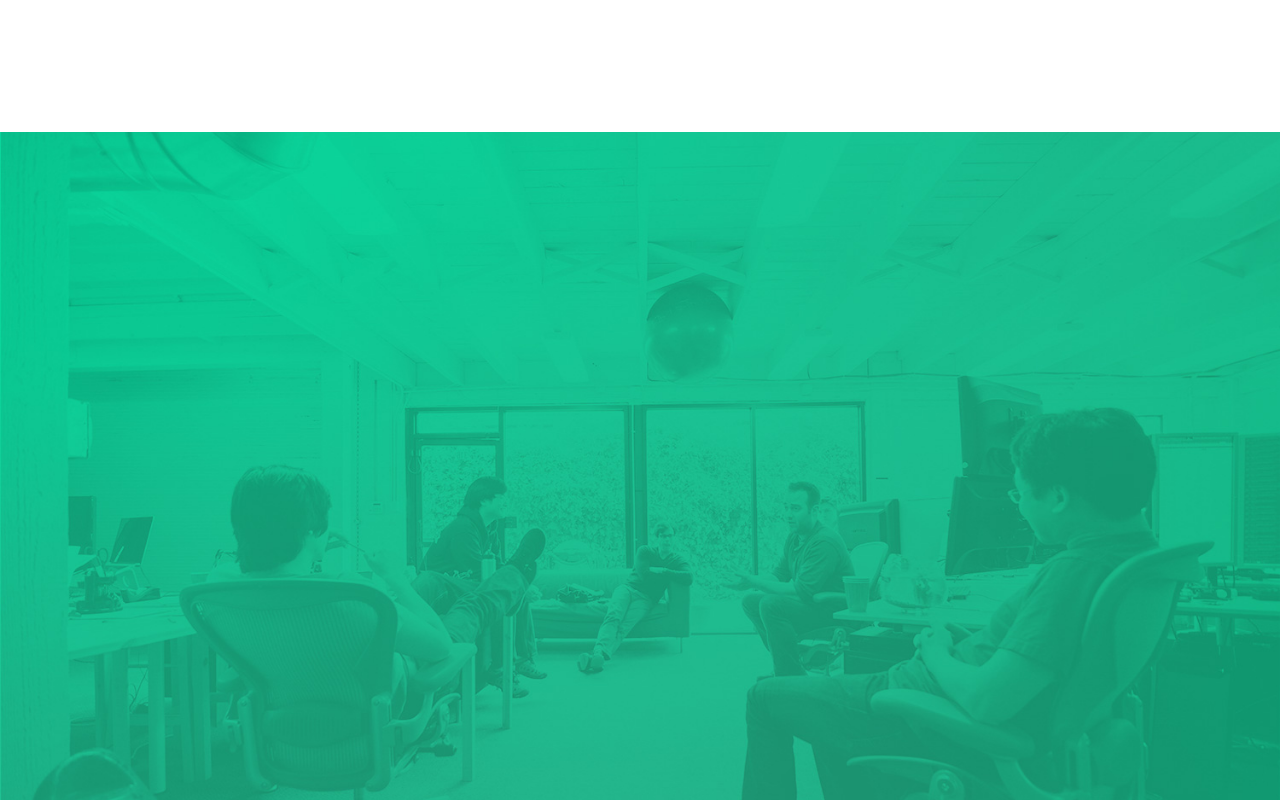
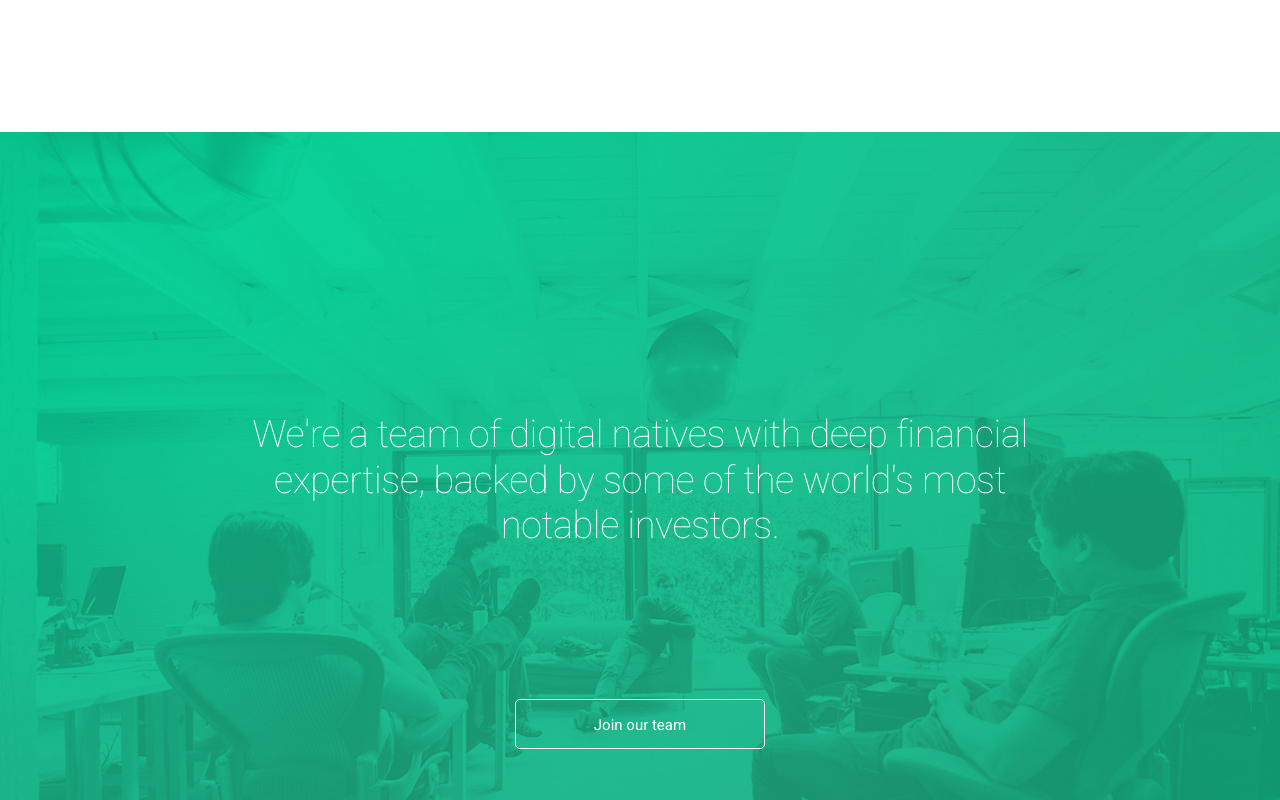
Before and after one commit to ttluan411-zz/MINI-PROJECT-robinhood-clone, a React (Create React App) app: page / in a window 1280 px wide. Shown: the part 4880-5680 px from the top of the page. Built offline with nearby package versions, Linux system fonts and the light colour scheme.

Commit message:
addedbutton

```diff
--- a/src/Components/Team.js
+++ b/src/Components/Team.js
@@ -6,7 +6,12 @@ export default class Team extends Component {
     return (
       <div className="team-wrapper">
         <div className="team-container">
-
+          <div className="team-content">
+            We're a team of digital natives with deep financial expertise, backed by some of the world's most notable investors.
+          </div>
+          <div className="team-button">
+            Join our team
+          </div>
         </div>
       </div>
     )
--- a/src/Style/Team.css
+++ b/src/Style/Team.css
@@ -1,6 +1,36 @@
 .team-wrapper {
   width: 100%;
-  height: 800px;
+  height: 900px;
   background: url('../assets/team.jpeg') 50% / cover;
   padding-bottom: 0;
 }
+.team-container {
+  width: 70%;
+  height: 100%;
+  margin: 0 auto;
+}
+.team-content {
+  color: white;
+  font-size: 38px;
+  font-weight: 100;
+  line-height: 1.2;
+  letter-spacing: -.5px;
+  text-align: center;
+  padding: 280px 50px 150px 50px;
+}
+.team-button {
+  width: 250px;
+  height: 50px;
+  border: solid 1px white;
+  margin: 0 auto;
+  border-radius: 5px;
+  color: white;
+  text-align: center;
+  line-height: 50px;
+  font-size: 15px;
+}
+.team-button:hover {
+  background: white;
+  cursor: pointer;
+  color: #21ce99;
+}
```
